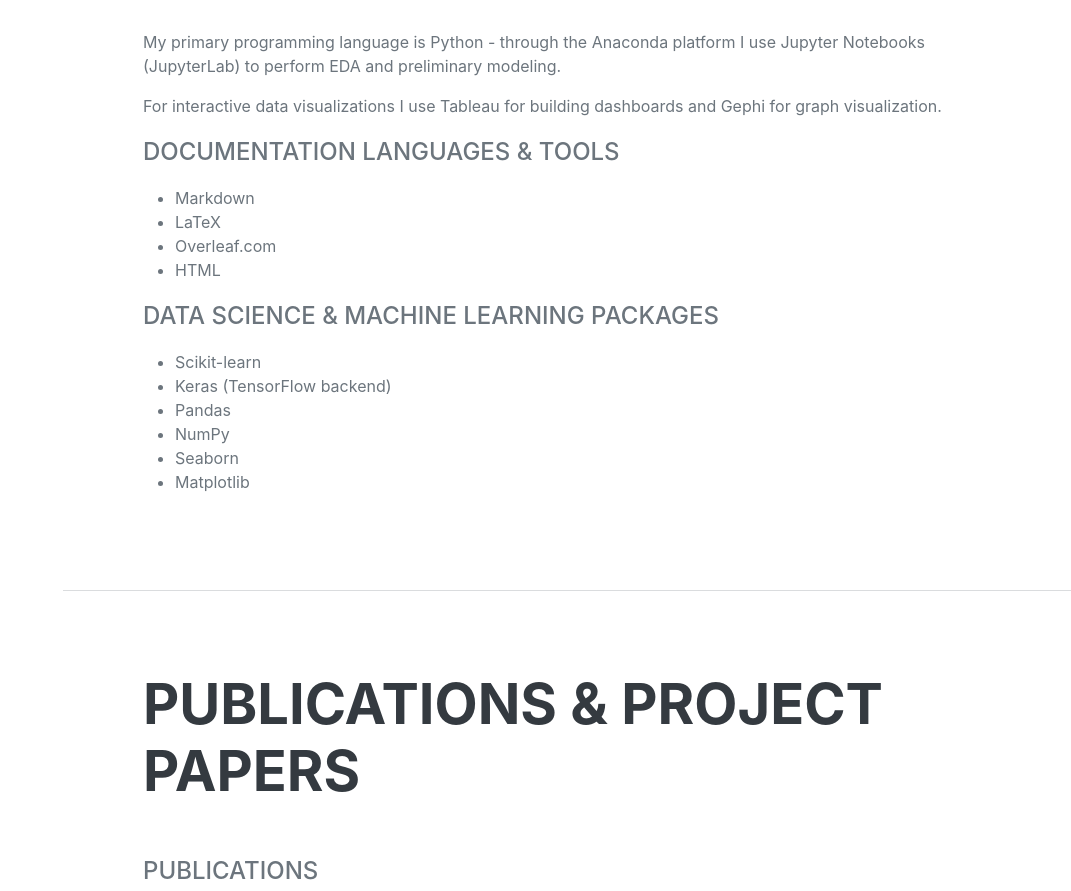
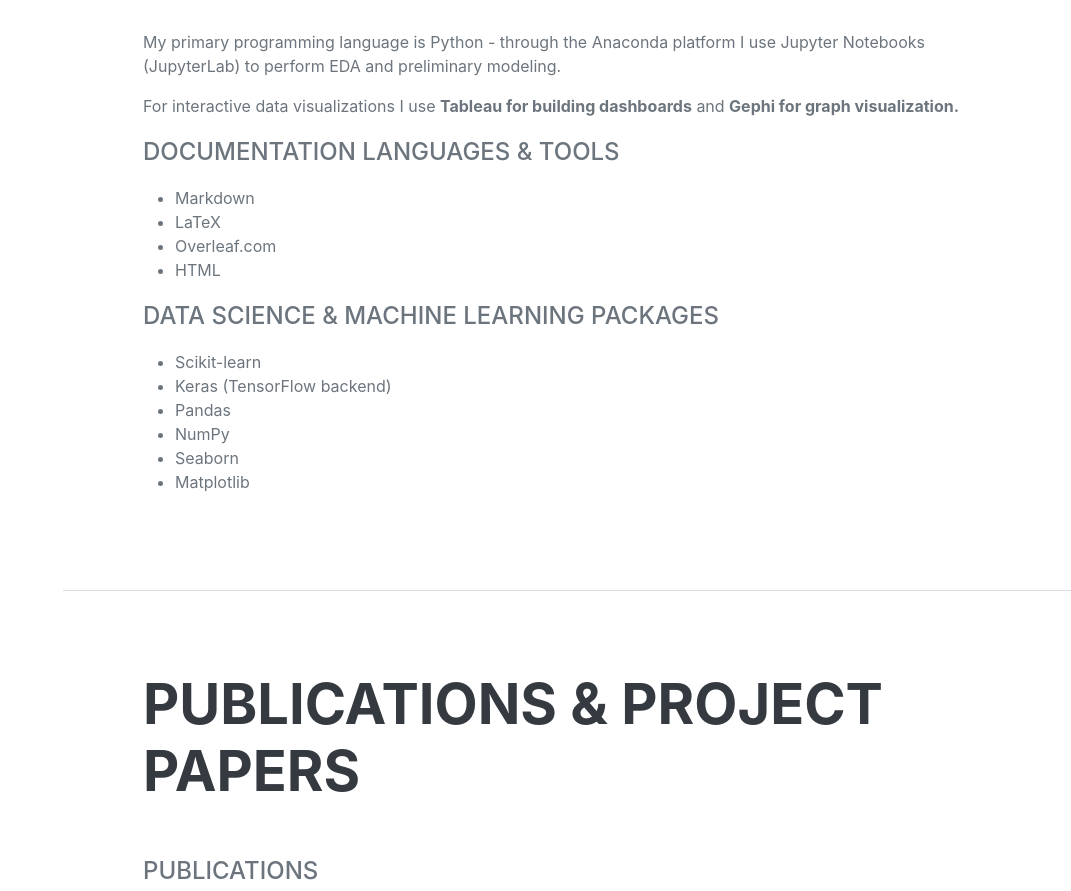
Before and after one commit to Curf/Curf.github.io, a plain HTML site: page index.html in a window 1280 px wide. Shown: the part 3350-4241 px from the top of the page, without its empty margins (209-1280 px from the left). Drawn offline with nearby package versions, Linux system fonts and the light colour scheme; a web font is replaced by a local one.

Commit message:
Update index.html
add bold to skills sections

```diff
--- a/index.html
+++ b/index.html
@@ -207,7 +207,7 @@
                     </ul>
                     <p>My primary programming language is Python - through the Anaconda platform I use Jupyter Notebooks (JupyterLab) to perform EDA and preliminary modeling.</p>
 
-                    <p>For interactive data visualizations I use Tableau for building dashboards and Gephi for graph visualization.</p>
+                    <p>For interactive data visualizations I use <b>Tableau for building dashboards</b> and <b>Gephi for graph visualization.</b></p>
 
                     <div class="subheading mb-3">Documentation Languages & Tools</div>
                     <ul>
```
